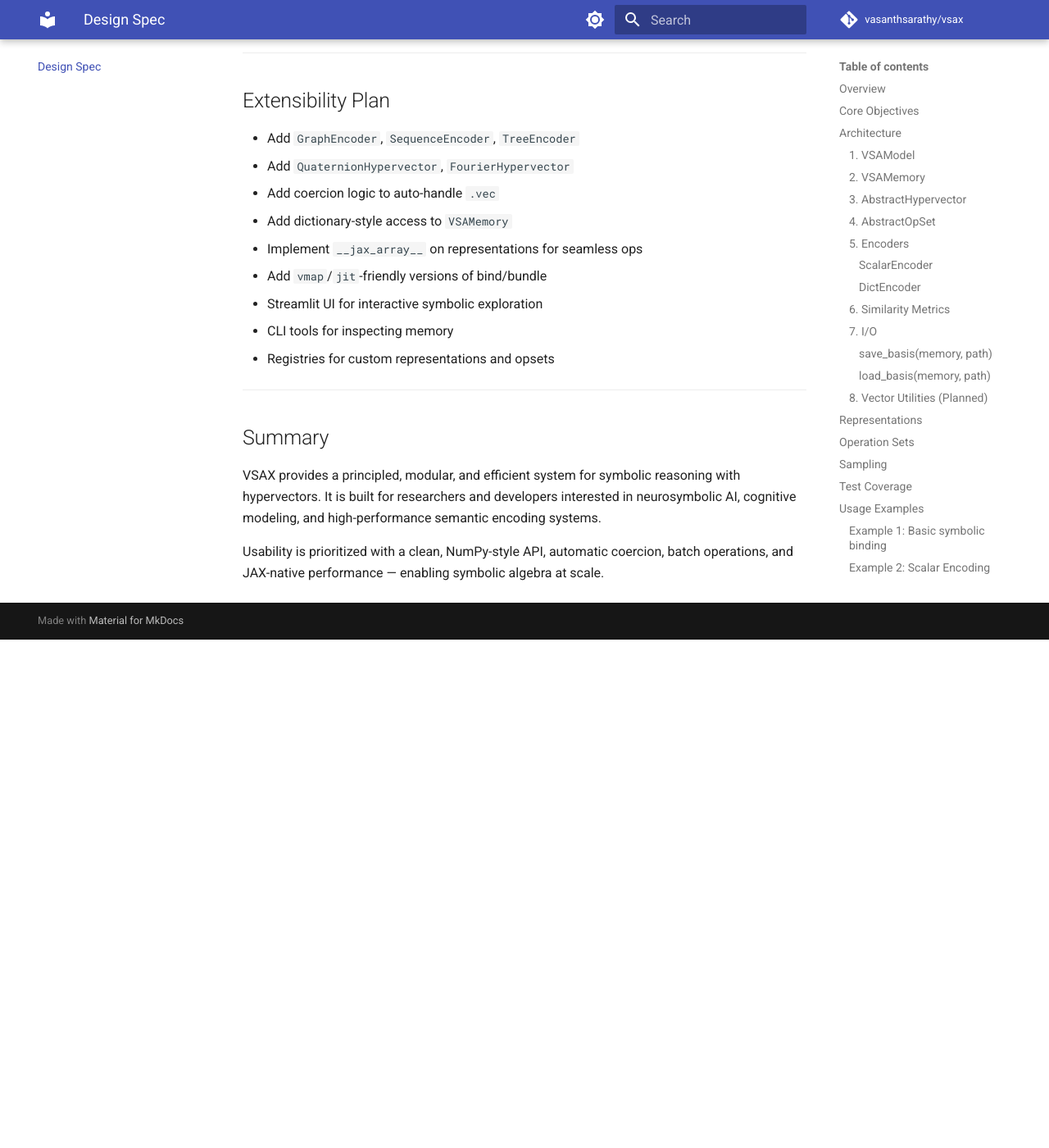
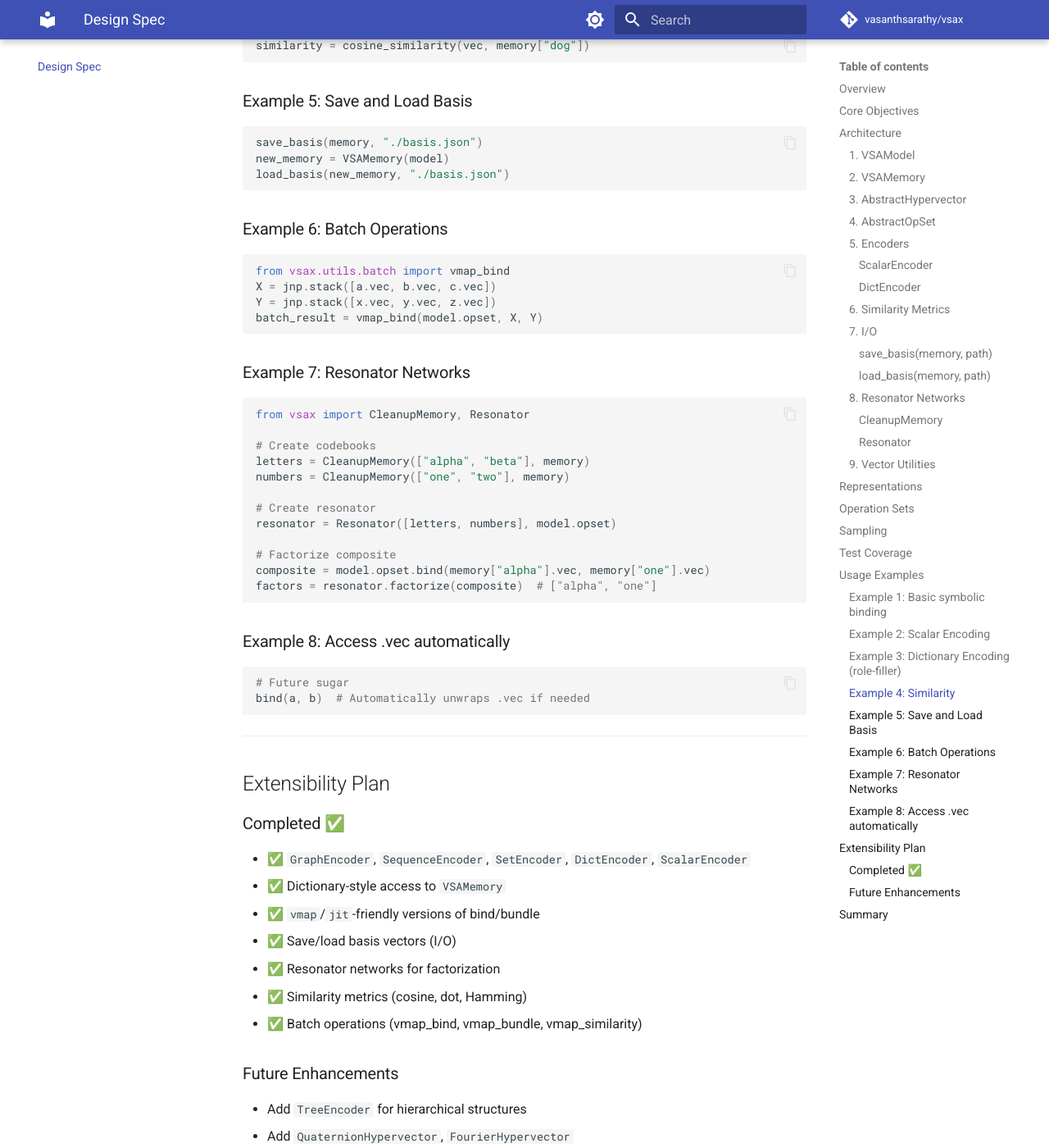
Before and after one commit to vasanthsarathy/vsax, an MkDocs documentation site: the page built from docs/design-spec.md, in a window 1280 px wide and 1400 px high, scrolled down 5095 px. Shown: the whole window at 82% size. Built offline with MkDocs 1.6.1 and Material for MkDocs 9.7.7, drawn with Linux system fonts in a browser that asks for light colours; comment, search, counter and statistics services are not loaded; before the commit the page ends 5875 px from its top, so only the background shows below that; some of the changed text lies outside the part shown.

Commit message:
Update documentation to v0.7.1 with resonator networks
- Update API reference version to v0.7.1
- Add Resonator Networks and I/O sections to API index
- Fix GitHub URLs in getting-started guide
- Add Advanced Features section with resonator and persistence examples
- Add Resonator Networks section to design spec
- Update extensibility plan with completed features
- Update design spec summary to reflect v0.7.1 capabilities

🤖 Generated with [Claude Code](https://claude.com/claude-code)

Co-Authored-By: Claude Sonnet 4.5 <noreply@anthropic.com>

````diff
--- a/docs/design-spec.md
+++ b/docs/design-spec.md
@@ -88,9 +88,25 @@ Located in `vsax/similarity/`
 
 ➡️ Reuse persistent symbolic spaces across sessions.
 
-### 8. Vector Utilities (Planned)
+### 8. Resonator Networks
+#### `CleanupMemory`
+- Codebook projection for nearest vector retrieval
+- Input: query vector
+- Output: closest symbol from codebook or None if below threshold
+
+#### `Resonator`
+- Iterative factorization of VSA composites
+- Decomposes `s = a ⊙ b ⊙ c` into factors from known codebooks
+- Superposition initialization (Frady et al. 2020)
+- Supports 2-3 factor composites
+- Works with all 3 VSA models
+
+➡️ Enables decoding of complex VSA data structures.
+
+### 9. Vector Utilities
 - `vsax.utils.coerce_vec()` — ensure input is `jnp.ndarray`
-- `vsax.utils.vmap_ops()` — batch version of bind/bundle
+- `vsax.utils.vmap_bind()` — batch version of bind
+- `vsax.utils.vmap_bundle()` — batch version of bundle
 - `vsax.utils.pretty_repr()` — printing shape/type of vectors
 
 ➡️ Improves usability and debugging.
@@ -183,7 +199,23 @@ Y = jnp.stack([x.vec, y.vec, z.vec])
 batch_result = vmap_bind(model.opset, X, Y)
 ```
 
-### Example 7: Access .vec automatically
+### Example 7: Resonator Networks
+```python
+from vsax import CleanupMemory, Resonator
+
+# Create codebooks
+letters = CleanupMemory(["alpha", "beta"], memory)
+numbers = CleanupMemory(["one", "two"], memory)
+
+# Create resonator
+resonator = Resonator([letters, numbers], model.opset)
+
+# Factorize composite
+composite = model.opset.bind(memory["alpha"].vec, memory["one"].vec)
+factors = resonator.factorize(composite)  # ["alpha", "one"]
+```
+
+### Example 8: Access .vec automatically
 ```python
 # Future sugar
 bind(a, b)  # Automatically unwraps .vec if needed
@@ -192,19 +224,37 @@ bind(a, b)  # Automatically unwraps .vec if needed
 ---
 
 ## Extensibility Plan
-- Add `GraphEncoder`, `SequenceEncoder`, `TreeEncoder`
+
+### Completed ✅
+- ✅ `GraphEncoder`, `SequenceEncoder`, `SetEncoder`, `DictEncoder`, `ScalarEncoder`
+- ✅ Dictionary-style access to `VSAMemory`
+- ✅ `vmap`/`jit`-friendly versions of bind/bundle
+- ✅ Save/load basis vectors (I/O)
+- ✅ Resonator networks for factorization
+- ✅ Similarity metrics (cosine, dot, Hamming)
+- ✅ Batch operations (vmap_bind, vmap_bundle, vmap_similarity)
+
+### Future Enhancements
+- Add `TreeEncoder` for hierarchical structures
 - Add `QuaternionHypervector`, `FourierHypervector`
 - Add coercion logic to auto-handle `.vec`
-- Add dictionary-style access to `VSAMemory`
 - Implement `__jax_array__` on representations for seamless ops
-- Add `vmap`/`jit`-friendly versions of bind/bundle
 - Streamlit UI for interactive symbolic exploration
 - CLI tools for inspecting memory
 - Registries for custom representations and opsets
+- Multi-factor resonator support (4+ factors)
 
 ---
 
 ## Summary
-VSAX provides a principled, modular, and efficient system for symbolic reasoning with hypervectors. It is built for researchers and developers interested in neurosymbolic AI, cognitive modeling, and high-performance semantic encoding systems.
+VSAX (v0.7.1) provides a principled, modular, and efficient system for symbolic reasoning with hypervectors. It is built for researchers and developers interested in neurosymbolic AI, cognitive modeling, and high-performance semantic encoding systems.
 
-Usability is prioritized with a clean, NumPy-style API, automatic coercion, batch operations, and JAX-native performance — enabling symbolic algebra at scale.
+**Key Features:**
+- Three complete VSA models (FHRR, MAP, Binary)
+- Five core encoders for structured data
+- Resonator networks for factorization and decoding
+- Similarity metrics and batch operations
+- I/O persistence for basis vectors
+- GPU acceleration via JAX
+
+Usability is prioritized with a clean, NumPy-style API, factory functions, batch operations, and JAX-native performance — enabling symbolic algebra at scale.
````
Also changed, not shown: docs/api/index.md (+9 -1 lines), docs/getting-started.md (+36 -2 lines).
